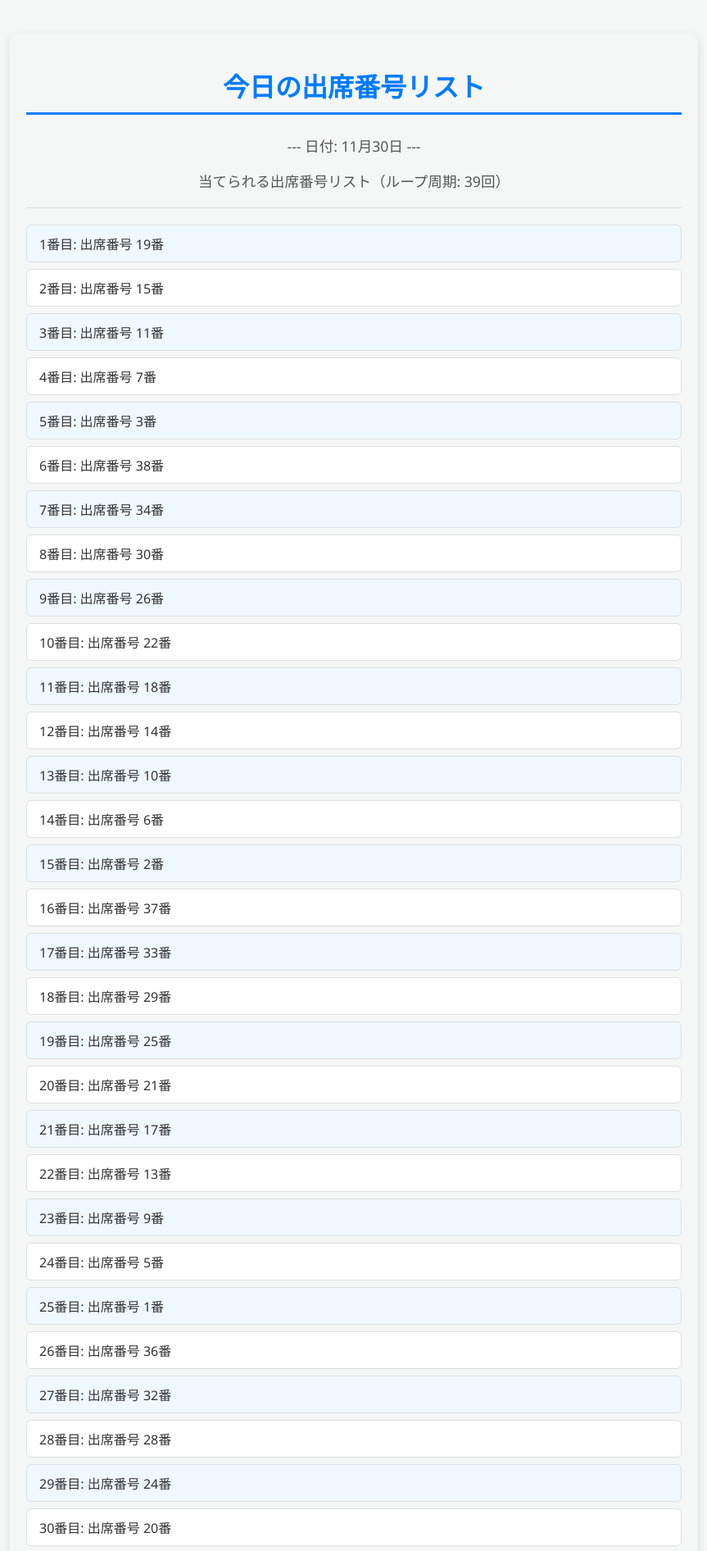
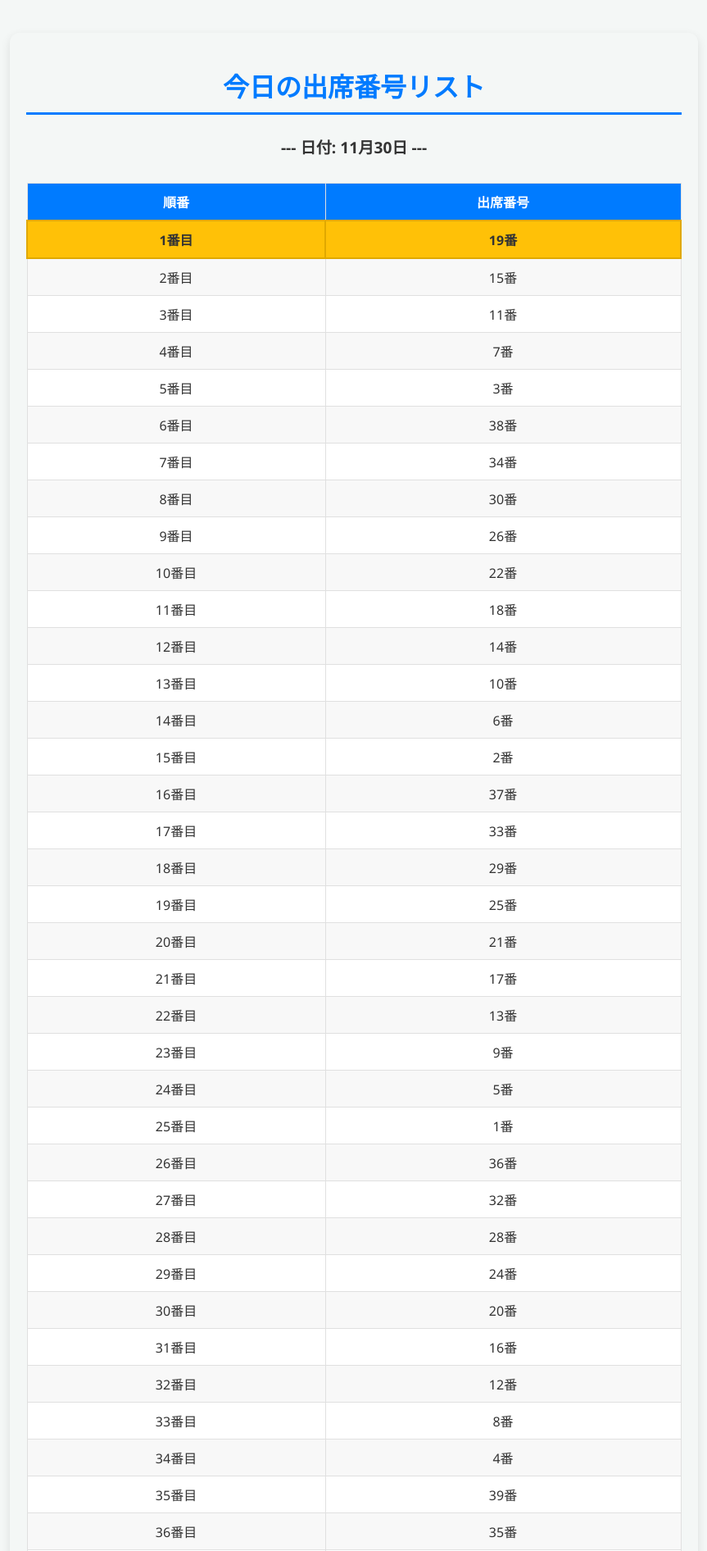
Before and after one commit to hansamubanana-wq/Su-gakukatou, a Flask app: page / in a window 1280 px wide. Shown: the top 1892 px of the page at 82% size, without its empty margins (208-1071 px from the left). Run offline with Flask 3, Linux system fonts and the light colour scheme.

Commit message:
Design: Convert list to table format and highlight the first number

```diff
--- a/static/style.css
+++ b/static/style.css
@@ -17,10 +17,12 @@ h1 {
     margin-bottom: 25px;
 }
 
-p {
+p.date {
     text-align: center;
-    font-size: 1.1em;
-    color: #555;
+    font-size: 1.2em;
+    color: #333;
+    font-weight: bold;
+    margin-bottom: 30px;
 }
 
 hr {
@@ -29,28 +31,46 @@ hr {
     margin: 20px 0;
 }
 
-ol {
-    list-style: none;
-    padding: 0;
+/* テーブルスタイル */
+table {
+    width: 100%;
+    border-collapse: collapse;
+    margin-top: 20px;
 }
 
-li {
-    background-color: #ffffff;
+th, td {
     border: 1px solid #e0e0e0;
-    padding: 10px 15px;
-    margin-bottom: 8px;
-    border-radius: 6px;
+    padding: 10px;
+    text-align: center;
     font-size: 1em;
-    display: flex;
-    justify-content: space-between;
-    align-items: center;
-    transition: background-color 0.2s;
 }
 
-li:nth-child(odd) {
-    background-color: #f0f8ff; /* 交互の色付け */
+th {
+    background-color: #007bff;
+    color: white;
+    font-weight: 600;
 }
 
-li:hover {
-    background-color: #e9f5ff;
+td {
+    background-color: #ffffff;
 }
+
+/* 奇数行の背景色 */
+tr:nth-child(even) td {
+    background-color: #f8f8f8;
+}
+
+/* 最重要行（1番目）の強調 */
+tr.highlight td {
+    background-color: #ffc107; /* 警告色で目立たせる */
+    font-weight: bold;
+    color: #333;
+    border: 2px solid #e0a800;
+}
+
+/* セクション間のスペース調整 */
+.section-spacer {
+    margin-top: 60px;
+    padding-top: 20px;
+    border-top: 1px dashed #ccc;
+}
--- a/templates/index.html
+++ b/templates/index.html
@@ -10,25 +10,43 @@
 
     <h1>今日の出席番号リスト</h1>
     <p class="date">--- 日付: {{ today.month }}月{{ today.day }}日 ---</p>
-    <p>当てられる出席番号リスト（ループ周期: {{ today.results | length }}回）</p>
-    <hr>
 
-    <ol>
-    {% for num in today.results %}
-        <li>{{ loop.index }}番目: 出席番号 {{ num }}番</li>
-    {% endfor %}
-    </ol>
+    <table>
+        <thead>
+            <tr>
+                <th>順番</th>
+                <th>出席番号</th>
+            </tr>
+        </thead>
+        <tbody>
+        {% for num in today.results %}
+            <tr {% if loop.index == 1 %}class="highlight"{% endif %}>
+                <td>{{ loop.index }}番目</td>
+                <td>{{ num }}番</td>
+            </tr>
+        {% endfor %}
+        </tbody>
+    </table>
 
-    <h1 style="margin-top: 50px;">翌日の出席番号リスト</h1>
+    <h1 class="section-spacer">翌日の出席番号リスト</h1>
     <p class="date">--- 日付: {{ tomorrow.month }}月{{ tomorrow.day }}日 ---</p>
-    <p>当てられる出席番号リスト（ループ周期: {{ tomorrow.results | length }}回）</p>
-    <hr>
 
-    <ol>
-    {% for num in tomorrow.results %}
-        <li>{{ loop.index }}番目: 出席番号 {{ num }}番</li>
-    {% endfor %}
-    </ol>
+    <table>
+        <thead>
+            <tr>
+                <th>順番</th>
+                <th>出席番号</th>
+            </tr>
+        </thead>
+        <tbody>
+        {% for num in tomorrow.results %}
+            <tr {% if loop.index == 1 %}class="highlight"{% endif %}>
+                <td>{{ loop.index }}番目</td>
+                <td>{{ num }}番</td>
+            </tr>
+        {% endfor %}
+        </tbody>
+    </table>
 
 </body>
 </html>
```
